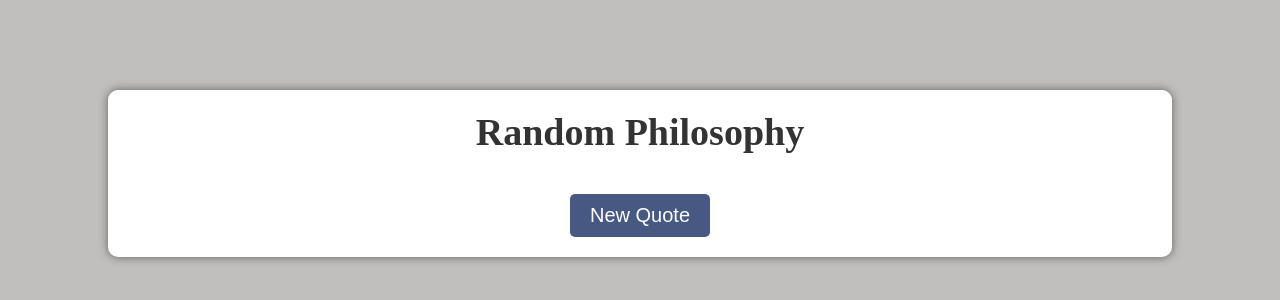
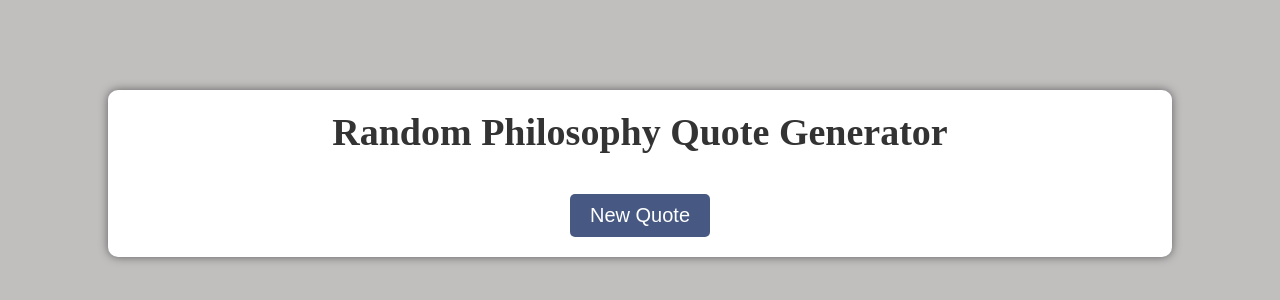
Before and after one commit to nereazam/Random-Philosophy, a website: page src/index.html in a window 1280 px wide. Shown: the part 160-460 px from the top of the page. Drawn offline with Linux system fonts and the light colour scheme; a web font is replaced by a local one.

Commit message:
feat: previous title return

```diff
--- a/src/index.html
+++ b/src/index.html
@@ -7,7 +7,7 @@
   </head>
   <body>
     <div class="container">
-      <h1>Random Philosophy</h1>
+      <h1>Random Philosophy Quote Generator</h1>
       <div id="quote-container">
         <p id="quote"></p>
         <button id="quoteBtn">New Quote</button>
```
